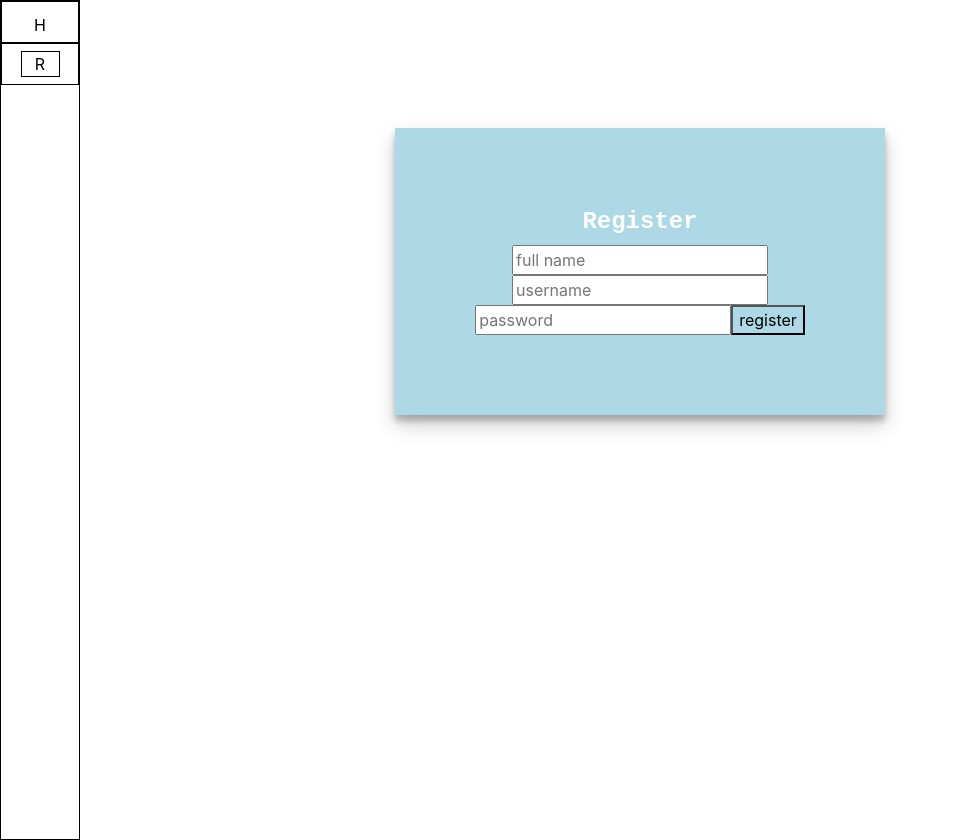
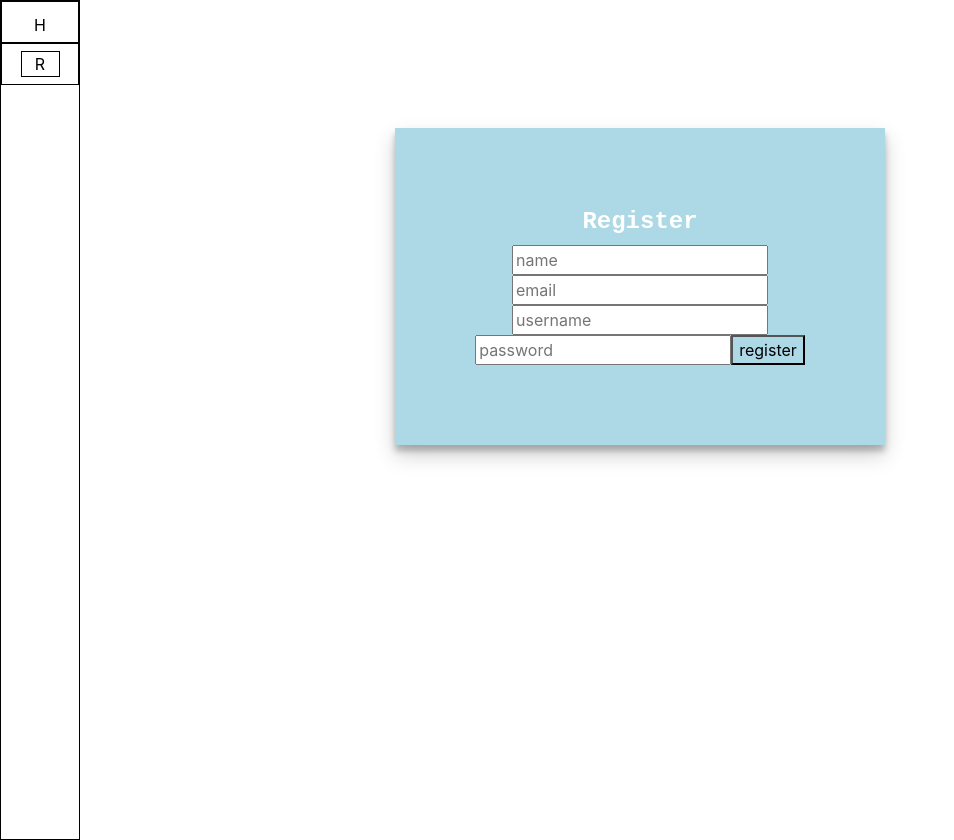
Before and after one commit to mmirzabaig/Dashboard-App-React, a React (Create React App) app: page /register in a window 1280 px wide. Shown: the whole page, without its empty margins (0-954 px from the left). Built offline with nearby package versions, Linux system fonts and the light colour scheme.

Commit message:
Fixing registration page

```diff
--- a/src/Register/index.js
+++ b/src/Register/index.js
@@ -6,6 +6,8 @@ class Register extends Component {
   constructor() {
     super();
     this.state = {
+      name: '',
+      email: '',
       username:'',
       password:''
 }
@@ -41,7 +43,8 @@ handleChange = (e) => {
           <div className='loginForm'>
             <h1 className='register'> Register </h1>
               <Form onSubmit={this.handleSubmit}>
-                <input type='text' name='fullName' placeholder='full name' onChange={this.handleChange}/> <br/>
+                <input type='text' name='name' placeholder='name' onChange={this.handleChange}/> <br/>
+                <input type='text' name='email' placeholder='email' onChange={this.handleChange}/> <br/>
                 <input type='text' name='username' placeholder='username' onChange={this.handleChange}/><br/>
                 <input type='password' name='password' placeholder='password' onChange={this.handleChange}/>
                 <input className="registerButton" type='Submit' value='register'/>
```
